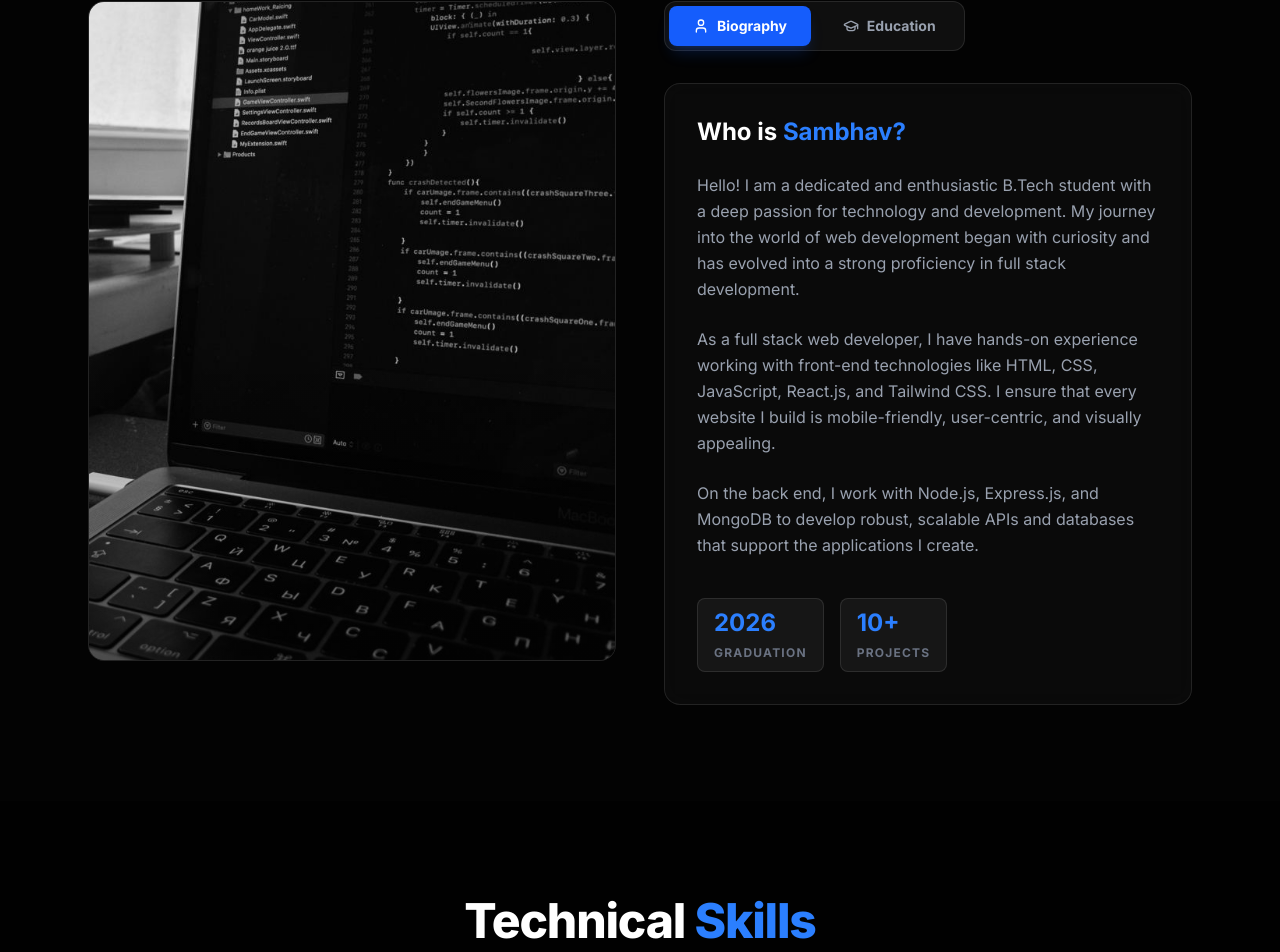
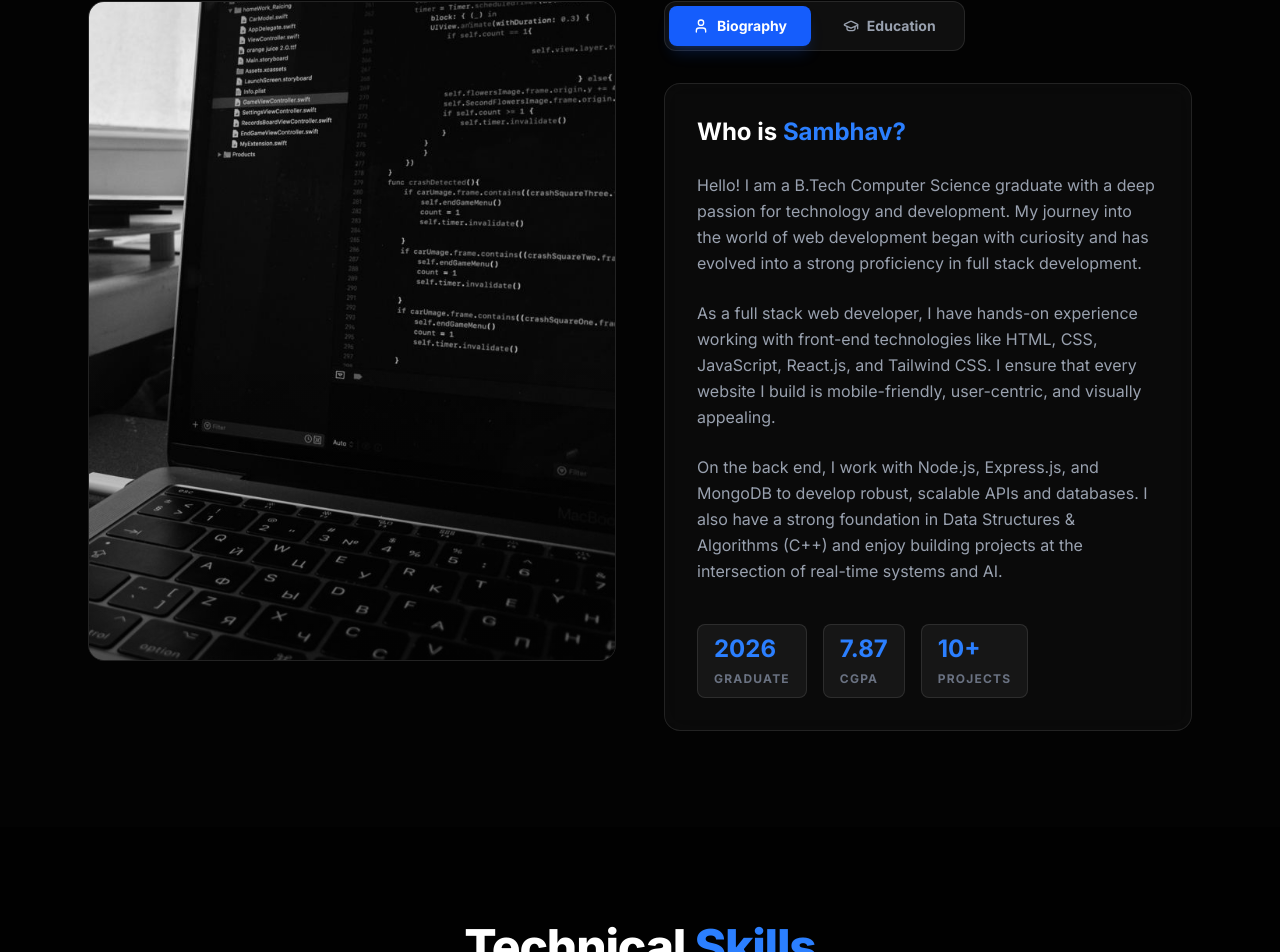
Before and after one commit to Sambhav09/Portfolio, a Next.js app: page / in a window 1280 px wide. Shown: the part 1027-1979 px from the top of the page. Built offline with nearby package versions, Linux system fonts and the light colour scheme.

Commit message:
Refactor About component and update content

```diff
--- a/component/About.jsx
+++ b/component/About.jsx
@@ -28,7 +28,6 @@ const About = () => {
                 </motion.div>
 
                 <div className="grid grid-cols-1 lg:grid-cols-2 gap-12 items-start">
-                    {/* Left: Image Card */}
                     <motion.div
                         initial={{ opacity: 0, x: -50 }}
                         whileInView={{ opacity: 1, x: 0 }}
@@ -47,7 +46,6 @@ const About = () => {
                         </div>
                     </motion.div>
 
-                    {/* Right: Content Card */}
                     <motion.div
                         initial={{ opacity: 0, x: 50 }}
                         whileInView={{ opacity: 1, x: 0 }}
@@ -55,15 +53,14 @@ const About = () => {
                         transition={{ duration: 0.8 }}
                         className="flex flex-col"
                     >
-                        {/* Tab Switcher */}
                         <div className="flex gap-2 p-1 bg-white/5 border border-white/10 rounded-xl mb-8 w-fit">
                             {tabs.map((tab) => (
                                 <button
                                     key={tab.id}
                                     onClick={() => setActiveTab(tab.id)}
                                     className={`flex items-center gap-2 px-6 py-2.5 rounded-lg text-sm font-bold transition-all ${activeTab === tab.id
-                                            ? "bg-blue-600 text-white shadow-lg shadow-blue-600/20"
-                                            : "text-gray-400 hover:text-white hover:bg-white/5"
+                                        ? "bg-blue-600 text-white shadow-lg shadow-blue-600/20"
+                                        : "text-gray-400 hover:text-white hover:bg-white/5"
                                         }`}
                                 >
                                     <tab.icon size={16} />
@@ -72,7 +69,6 @@ const About = () => {
                             ))}
                         </div>
 
-                        {/* Tab Content */}
                         <div className="glass p-8 rounded-2xl min-h-[400px]">
                             <AnimatePresence mode="wait">
                                 {activeTab === "biography" ? (
@@ -85,7 +81,7 @@ const About = () => {
                                     >
                                         <h3 className="text-2xl font-bold text-white">Who is <span className="text-blue-500">Sambhav?</span></h3>
                                         <p className="text-gray-400 leading-relaxed">
-                                            Hello! I am a dedicated and enthusiastic B.Tech student with a deep passion for technology and development.
+                                            Hello! I am a B.Tech Computer Science graduate with a deep passion for technology and development.
                                             My journey into the world of web development began with curiosity and has evolved into a strong proficiency
                                             in full stack development.
                                         </p>
@@ -95,13 +91,18 @@ const About = () => {
                                             and visually appealing.
                                         </p>
                                         <p className="text-gray-400 leading-relaxed">
-                                            On the back end, I work with Node.js, Express.js, and MongoDB to develop robust,
-                                            scalable APIs and databases that support the applications I create.
+                                            On the back end, I work with Node.js, Express.js, and MongoDB to develop robust, scalable APIs and
+                                            databases. I also have a strong foundation in Data Structures & Algorithms (C++) and enjoy building
+                                            projects at the intersection of real-time systems and AI.
                                         </p>
                                         <div className="flex gap-4 pt-4">
                                             <div className="px-4 py-2 bg-white/5 rounded-lg border border-white/10">
                                                 <span className="block text-2xl font-bold text-blue-500">2026</span>
-                                                <span className="text-xs text-gray-500 uppercase tracking-widest font-bold">Graduation</span>
+                                                <span className="text-xs text-gray-500 uppercase tracking-widest font-bold">Graduate</span>
+                                            </div>
+                                            <div className="px-4 py-2 bg-white/5 rounded-lg border border-white/10">
+                                                <span className="block text-2xl font-bold text-blue-500">7.87</span>
+                                                <span className="text-xs text-gray-500 uppercase tracking-widest font-bold">CGPA</span>
                                             </div>
                                             <div className="px-4 py-2 bg-white/5 rounded-lg border border-white/10">
                                                 <span className="block text-2xl font-bold text-blue-500">10+</span>
@@ -121,27 +122,27 @@ const About = () => {
                                             <div className="relative">
                                                 <div className="absolute -left-[41px] top-0 w-4 h-4 rounded-full bg-blue-600 border-4 border-[#030303]"></div>
                                                 <div className="flex items-center gap-2 text-blue-500 text-sm font-bold mb-2">
-                                                    <Calendar size={14} /> 2022 — Present
+                                                    <Calendar size={14} /> 2022 — 2026
                                                 </div>
-                                                <h4 className="text-xl font-bold text-white uppercase tracking-tight">B.Tech in CSE</h4>
-                                                <p className="text-gray-500 font-medium">AKTU (Pursuing)</p>
-                                                <p className="text-gray-400 mt-2 text-sm">Relevant Courses: Data Structures, DBMS, Compiler Designing</p>
+                                                <h4 className="text-xl font-bold text-white uppercase tracking-tight">B.Tech in Computer Science & Engineering</h4>
+                                                <p className="text-gray-500 font-medium">Dr. A.P.J. Abdul Kalam Technical University (AKTU)</p>
+                                                <p className="text-blue-500 font-semibold mt-2">Completed • CGPA: 7.87</p>
                                             </div>
                                             <div className="relative">
                                                 <div className="absolute -left-[41px] top-0 w-4 h-4 rounded-full bg-blue-600 border-4 border-[#030303]"></div>
                                                 <div className="flex items-center gap-2 text-blue-500 text-sm font-bold mb-2">
                                                     <Calendar size={14} /> 2021 — 2022
                                                 </div>
-                                                <h4 className="text-xl font-bold text-white uppercase tracking-tight">Higher Secondary</h4>
-                                                <p className="text-gray-500 font-medium">Grain Chamber Public School - CBSE</p>
+                                                <h4 className="text-xl font-bold text-white uppercase tracking-tight">Higher Secondary (CBSE)</h4>
+                                                <p className="text-gray-500 font-medium">Grain Chamber Public School</p>
                                             </div>
                                             <div className="relative">
                                                 <div className="absolute -left-[41px] top-0 w-4 h-4 rounded-full bg-blue-600 border-4 border-[#030303]"></div>
                                                 <div className="flex items-center gap-2 text-blue-500 text-sm font-bold mb-2">
                                                     <Calendar size={14} /> 2019 — 2020
                                                 </div>
-                                                <h4 className="text-xl font-bold text-white uppercase tracking-tight">Secondary Education</h4>
-                                                <p className="text-gray-500 font-medium">Grain Chamber Public School - CBSE</p>
+                                                <h4 className="text-xl font-bold text-white uppercase tracking-tight">Secondary Education (CBSE)</h4>
+                                                <p className="text-gray-500 font-medium">Grain Chamber Public School</p>
                                             </div>
                                         </div>
                                     </motion.div>
```
